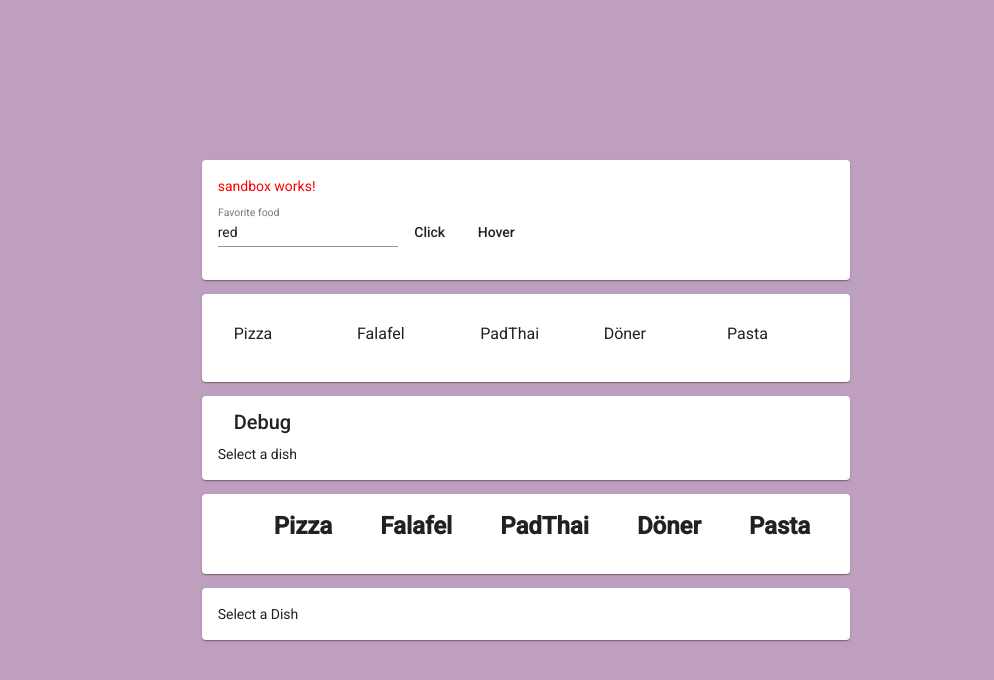
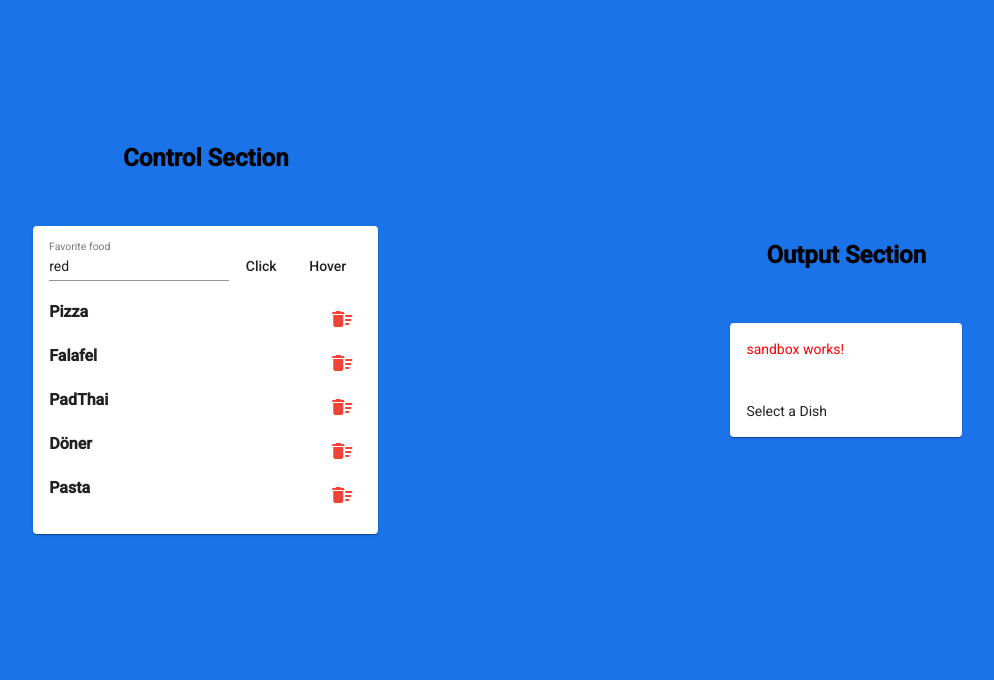
Before and after one commit to CivanErbay/FlatMatezAngular, an Angular app: page /sandbox in a window 1280 px wide. Shown: the top 680 px of the page, without its empty margins (114-1108 px from the left). Built offline with nearby package versions, Linux system fonts and the light colour scheme.

Commit message:
Rework sandbox component with Data Exchanges

```diff
--- a/package.json
+++ b/package.json
@@ -11,6 +11,7 @@
   },
   "private": true,
   "dependencies": {
+    "@angular-material-extensions/layout": "^1.0.0",
     "@angular/animations": "~10.0.14",
     "@angular/cdk": "^10.1.3",
     "@angular/common": "~10.0.14",
--- a/src/app/app.component.html
+++ b/src/app/app.component.html
@@ -1,3 +1,3 @@
-<div class="center">
+<div class="background">
 <router-outlet></router-outlet>
 </div>
--- a/src/app/app.component.scss
+++ b/src/app/app.component.scss
@@ -1,9 +1,3 @@
-.center{
-    display: flex;
-    flex-direction: column;
-    justify-content: center;
-    align-items: center;
-    height: 100vh;
-    background-color: #BE9FBF;
-
+.background {
+    background-color: #1A73E8 ;
 }
--- a/src/app/ingredients/ingredients.component.html
+++ b/src/app/ingredients/ingredients.component.html
@@ -1,25 +1,9 @@
-<mat-card style="margin-top: 1em">
-  <mat-card-header>
-    <div style="display: flex">
-      <h1
-        style="padding: 0 1em; font-weight: bold; cursor: pointer"
-        *ngFor="let item of ingredients"
-        (click)="dishHandler(item)"
-      >
-        {{ item.dish }}
-      </h1>
-    </div>
-  </mat-card-header>
-</mat-card>
-<mat-card style="margin-top: 1em">
-  <mat-card-content>
+<div>
+
+
   <mat-list-item *ngIf="selectedDish; else elseBlock">
     <div
-        style="
-          display: flex;
-          justify-content: space-around;
-          align-items: center;
-        "
+      style="display: flex; justify-content: space-around; align-items: center"
     >
       <div>
         <h3 style="font-weight: 600" matLine>
@@ -33,19 +17,9 @@
         </p>
       </div>
 
-        <!-- In every Event you can Put More than one function(!!) and ALSO with every EventHandler there is an
-       Event-Property which we have to with the $ sign -->
-        <button
-          mat-icon-button
-          color="warn"
-          (click)="
-            deleteDish(selectedDish.id); $event.stopImmediatePropagation()
-          "
-        >
-          <mat-icon>delete_sweep</mat-icon>
-        </button>
+
     </div>
   </mat-list-item>
-  </mat-card-content>
+
   <ng-template #elseBlock> Select a Dish </ng-template>
-</mat-card>
+</div>
--- a/src/app/ingredients/ingredients.component.ts
+++ b/src/app/ingredients/ingredients.component.ts
@@ -1,4 +1,4 @@
-import { Component, OnInit } from '@angular/core';
+import { Component, OnInit, Input,} from '@angular/core';
 
 @Component({
   selector: 'app-ingredients',
@@ -6,74 +6,18 @@ import { Component, OnInit } from '@angular/core';
   styleUrls: ['./ingredients.component.scss'],
 })
 export class IngredientsComponent implements OnInit {
-  selectedDish: {
-    id: number;
-    dish: string;
-    ingOne: string;
-    ingTwo: string;
-    ingThree: string;
-    duration: number;
-    favourite: boolean;
-  };
 
-  ingredients = [
-    {
-      id: 0,
-      dish: 'Pizza',
-      ingOne: 'Dough',
-      ingTwo: 'Cheese',
-      ingThree: 'Tomato',
-      duration: 15,
-      favourite: true,
-    },
-    {
-      id: 1,
-      dish: 'Falafel',
-      ingOne: 'Chickpeas',
-      ingTwo: 'Bread',
-      ingThree: 'Herbs',
-      duration: 4,
-      favourite: true,
-    },
-    {
-      id: 2,
-      dish: 'PadThai',
-      ingOne: 'Noodels',
-      ingTwo: 'Peanuts',
-      ingThree: 'Chicken',
-      duration: 10,
-      favourite: true,
-    },
-    {
-      id: 3,
-      dish: 'Döner',
-      ingOne: 'Bread',
-      ingTwo: 'Meet',
-      ingThree: 'Salad',
-      duration: 3,
-      favourite: false,
-    },
-    {
-      id: 4,
-      dish: 'Pasta',
-      ingOne: 'Noodels',
-      ingTwo: 'Oil',
-      ingThree: 'Tomato',
-      duration: 15,
-      favourite: false,
-    },
-  ];
+
+
+  @Input() selectedDish : any;
+
 
   constructor() {}
-  ngOnInit(): void {}
-
-  dishHandler(dish: any) {
-    this.selectedDish = dish;
-    console.log(this.selectedDish)
+  ngOnInit(): void {
+    this.selectedDish = null;
   }
 
-  deleteDish(dishId: any) {
- /* this.ingredients.splice(dishId, 1) */
- this.ingredients = this.ingredients.filter(it => it.id != dishId)
-  }
+
+
+
 }
--- a/src/app/landing/landing.component.scss
+++ b/src/app/landing/landing.component.scss
@@ -1,4 +1,4 @@
-.center {
+.singleBox {
     display: flex;
     justify-content: space-between;
     align-items: center;
@@ -9,3 +9,11 @@
     color: white;
     font-weight: 600;
 }
+
+.wrapper {
+    display: flex;
+    flex-direction: column;
+    align-items: center;
+    justify-content: space-evenly;
+    height: 100vh;
+}
--- a/src/app/material/material.module.ts
+++ b/src/app/material/material.module.ts
@@ -10,8 +10,6 @@ import {MatIconModule} from '@angular/material/icon';
 
 
 
-
-
 const MaterialComponents = [
   MatInputModule,
   MatSlideToggleModule,
@@ -20,7 +18,7 @@ const MaterialComponents = [
   MatListModule,
   MatDialogModule,
   MatGridListModule,
-  MatIconModule
+  MatIconModule,
 ]
 
 @NgModule({
--- a/src/app/sandbox/sandbox.component.html
+++ b/src/app/sandbox/sandbox.component.html
@@ -1,12 +1,19 @@
+<div style="height: 100vh">
+  <mat-grid-list cols="2">
+    <mat-grid-tile>
+      <div>
+        <h1>Control Section</h1>
 
-
-<!-- This Card is a code Example for 2 Way Binding (property Binding)
- --><mat-card>
-  <p [style.color]="themeColor">sandbox works!</p>
-
+        <mat-card>
+          <!-- This Card is a code Example for 2 Way Binding (property Binding) -->
           <mat-form-field class="example-full-width">
             <mat-label>Favorite food</mat-label>
-    <input name="themeColor" matInput [(ngModel)]="themeColor" type="text" />
+            <input
+              name="themeColor"
+              matInput
+              [(ngModel)]="themeColor"
+              type="text"
+            />
           </mat-form-field>
 
           <!-- This is event Binding -->
@@ -14,29 +21,49 @@
 
           <!--Important: You can use all kind of DOM-Events and Trigger-->
           <button mat-button (mouseenter)="updateColor2()">Hover</button>
-</mat-card>
-
 
           <!-- *ngFor example Best Practice-->
-<mat-card style="margin-top: 1em; cursor: pointer;">
-  <mat-list role="list" style="display: flex;">
-    <mat-list-item role="listitem" *ngFor="let dish of favDishes" (click)="selectAndVoteDish(dish)">
-      <h3>{{ dish.title }}</h3>
+          <div>
+            <mat-list-item
+              style="cursor: pointer"
+              role="listitem"
+              *ngFor="let dish of favDishes"
+              (click)="selectAndVoteDish(dish)"
+            >
+            <div style="display:flex; justify-content: space-between">
+              <h3 style="font-weight: bold">{{ dish.dish }}</h3>
+              <!-- In every Event you can Put More than one function(!!) and ALSO with every EventHandler there is an
+       Event-Property which we have to with the $ sign -->
+              <button
+                mat-icon-button
+                color="warn"
+                (click)="
+                  deleteDish(currentDish.id); $event.stopImmediatePropagation()
+                "
+              >
+                <mat-icon>delete_sweep</mat-icon>
+              </button>
+            </div>
             </mat-list-item>
-  </mat-list>
+          </div>
         </mat-card>
+      </div>
+    </mat-grid-tile>
 
+    <mat-grid-tile>
+      <div>
+        <h1>Output Section</h1>
+        <mat-card style="max-width: 40vw">
+          <p [style.color]="themeColor">sandbox works!</p>
 
           <!-- *ngIf example Best Practice -->
           <!-- also good Practice to embed a LoadingSpinner-->
-<mat-card style="margin-top: 1em">
-    <mat-card-header>
-        <mat-card-title>Debug</mat-card-title>
-    </mat-card-header>
-    <mat-card-content>
-      <span *ngIf="currentDish; else elseBlocc">{{currentDish | json }}</span>
-        <ng-template #elseBlocc>Select a dish</ng-template>
-    </mat-card-content>
+
+          <div style="margin-top: 3em">
+            <app-ingredients [selectedDish]="currentDish"></app-ingredients>
+          </div>
         </mat-card>
-
-<app-ingredients></app-ingredients>
+      </div>
+    </mat-grid-tile>
+  </mat-grid-list>
+</div>
--- a/src/app/sandbox/sandbox.component.scss
+++ b/src/app/sandbox/sandbox.component.scss
@@ -1,4 +1,12 @@
 .center {
-    display: flex;
+    display:flex;
     flex-direction: column;
+    justify-content: center;
+    align-items: center;
 }
+
+h1 {
+    font-weight: bolder;
+    text-align: center;
+    padding: 1.5em;
+}
--- a/src/app/sandbox/sandbox.component.ts
+++ b/src/app/sandbox/sandbox.component.ts
@@ -1,4 +1,4 @@
-import { Component, OnInit, Input } from '@angular/core';
+import { Component, OnInit, ViewChild, AfterViewInit } from '@angular/core';
 import { MatDialog } from '@angular/material/dialog';
 import { DialogExampleComponent } from '../dialog-example/dialog-example.component';
 import { IngredientsComponent } from '../ingredients/ingredients.component';
@@ -8,40 +8,71 @@ import { IngredientsComponent } from '../ingredients/ingredients.component';
   templateUrl: './sandbox.component.html',
   styleUrls: ['./sandbox.component.scss'],
 })
-export class SandboxComponent implements OnInit {
+export class SandboxComponent implements AfterViewInit {
   constructor(public dialog: MatDialog) {}
+
+  //Grabbing IngredientsArray from IngredientsComponent (Childcomponent in this case)
+  @ViewChild(IngredientsComponent) child;
+
+  ngAfterViewInit(): void {
+    const listOfIngs = this.child.ingredients;
+  }
 
   favDishes = [
     {
-      title: 'Pizza',
-      price: 9,
+      id: 0,
+      dish: 'Pizza',
+      ingOne: 'Dough',
+      ingTwo: 'Cheese',
+      ingThree: 'Tomato',
+      duration: 15,
+      favourite: true,
     },
     {
-      title: 'Falafel',
-      price: 3,
+      id: 1,
+      dish: 'Falafel',
+      ingOne: 'Chickpeas',
+      ingTwo: 'Bread',
+      ingThree: 'Herbs',
+      duration: 4,
+      favourite: true,
     },
     {
-      title: 'PadThai',
-      price: 7,
+      id: 2,
+      dish: 'PadThai',
+      ingOne: 'Noodels',
+      ingTwo: 'Peanuts',
+      ingThree: 'Chicken',
+      duration: 10,
+      favourite: true,
     },
     {
-      title: 'Döner',
-      price: 4,
+      id: 3,
+      dish: 'Döner',
+      ingOne: 'Bread',
+      ingTwo: 'Meet',
+      ingThree: 'Salad',
+      duration: 3,
+      favourite: false,
     },
     {
-      title: 'Pasta',
-      price: 8,
+      id: 4,
+      dish: 'Pasta',
+      ingOne: 'Noodels',
+      ingTwo: 'Oil',
+      ingThree: 'Tomato',
+      duration: 15,
+      favourite: false,
     },
   ];
 
   //Variables
   themeColor = 'red';
-  currentDish = null;
+  currentDish: any;
 
   ngOnInit(): void {}
 
   updateColor() {
-    console.log('Whoop');
     this.themeColor = 'salmon';
   }
 
@@ -52,7 +83,7 @@ export class SandboxComponent implements OnInit {
   //TODO: Up & DownVote need to be stored in State
   selectAndVoteDish(dish: string) {
     //Only set currendDish Variable
-    console.log('Select dish Fired', dish);
+
     this.currentDish = dish;
 
     //Opens dialogExampleComponent-html and stores Obversable in dialogRef
@@ -60,7 +91,7 @@ export class SandboxComponent implements OnInit {
     // constructor(@Inject(MAT_DIALOG_DATA) public data:any) { })
     // In the Template you can call {{data.name}}
     let dialogRef = this.dialog.open(DialogExampleComponent, {
-      data: { name: this.currentDish.title },
+      data: { name: this.currentDish.dish },
     });
 
     //calls afterClosed Method of Dialog and subscribe ob that and shows the result
@@ -69,4 +100,9 @@ export class SandboxComponent implements OnInit {
       console.log(`Dialog result: ${result}`);
     });
   }
+
+  deleteDish(dishId: any) {
+    // this.ingredients.splice(dishId, 1)
+    this.favDishes = this.favDishes.filter((it) => it.id != dishId);
+  }
 }
```
Also changed, not shown: src/app/landing/landing.component.html (+12 -20 lines), 1 other file (tests, documents, lock files or other folders). Lines whose indentation alone changed are shown as unchanged.
